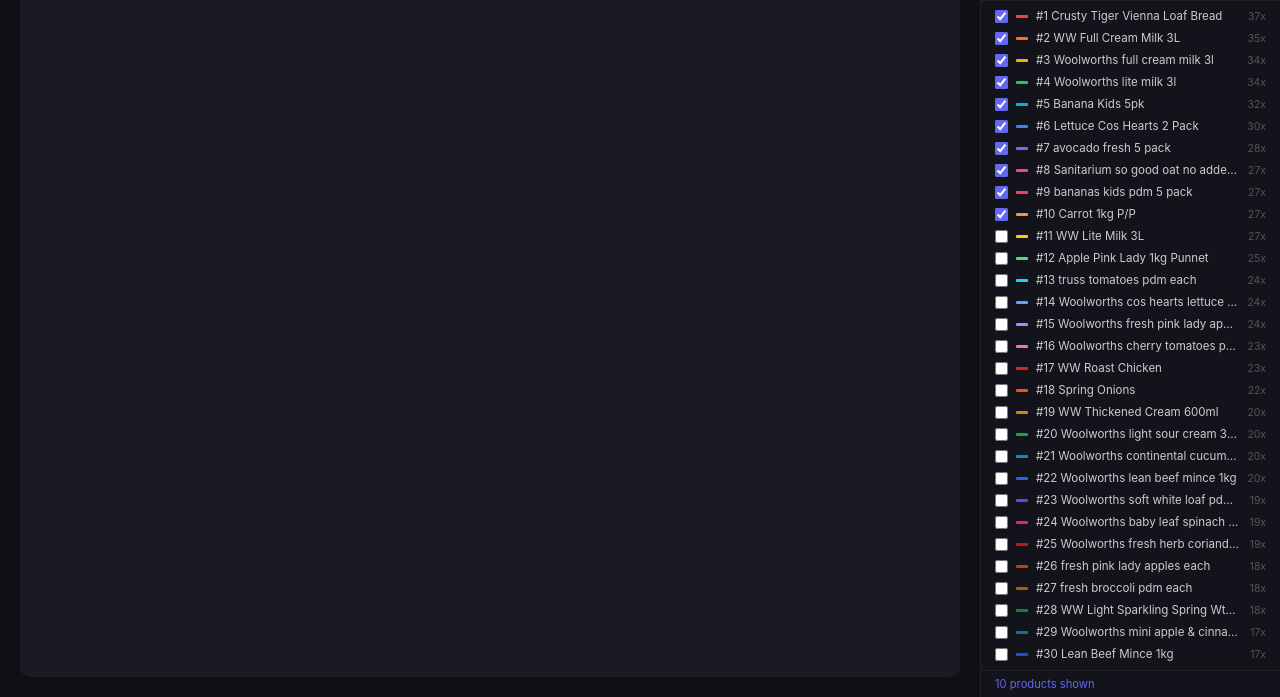
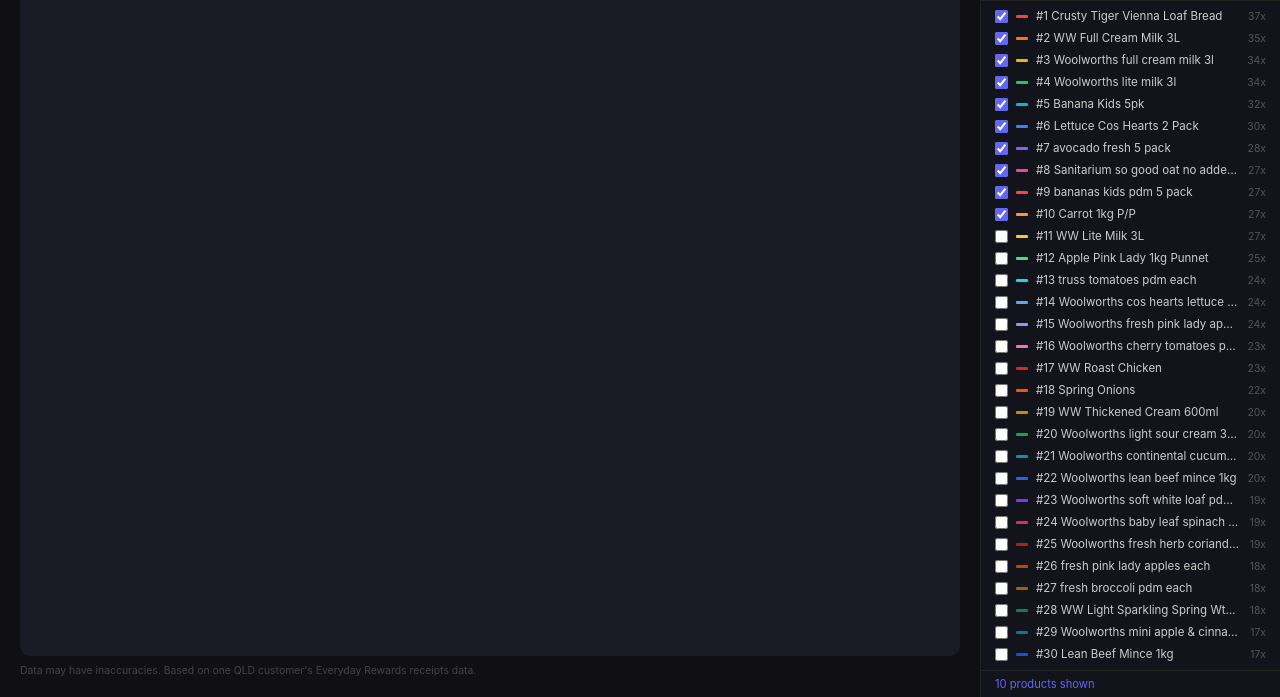
Before and after one commit to jaseclamp/price-tracker, a plain HTML site: page index.html in a window 1280 px wide. Shown: the part 103-800 px from the top of the page. Drawn offline with nearby package versions, Linux system fonts and the light colour scheme.

Commit message:
Add disclaimer

```diff
--- a/index.html
+++ b/index.html
@@ -13,6 +13,7 @@
 .chart-area { flex: 1; padding: 20px; display: flex; flex-direction: column; min-width: 0; }
 h1 { font-size: 1.3rem; font-weight: 600; color: #fff; }
 .subtitle { font-size: 0.8rem; color: #666; margin-bottom: 12px; }
+.disclaimer { font-size: 0.65rem; color: #444; margin-top: 8px; }
 .chart-wrap { flex: 1; background: #1a1a24; border-radius: 10px; padding: 16px; position: relative; min-height: 0; }
 canvas { width: 100% !important; height: 100% !important; }
 .panel { width: 300px; flex-shrink: 0; background: #13131c; border-left: 1px solid #222; display: flex; flex-direction: column; }
@@ -44,6 +45,7 @@
     <div class="chart-wrap">
       <canvas id="chart"></canvas>
     </div>
+    <p class="disclaimer">Data may have inaccuracies. Based on one QLD customer's Everyday Rewards receipts data.</p>
   </div>
   <div class="panel">
     <div class="panel-header">
```
